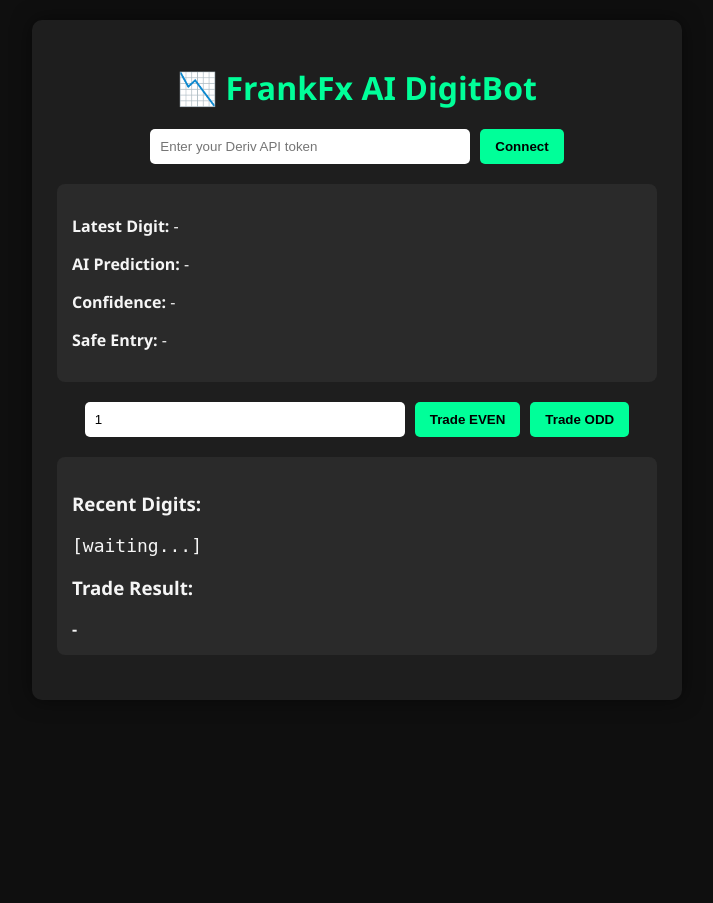
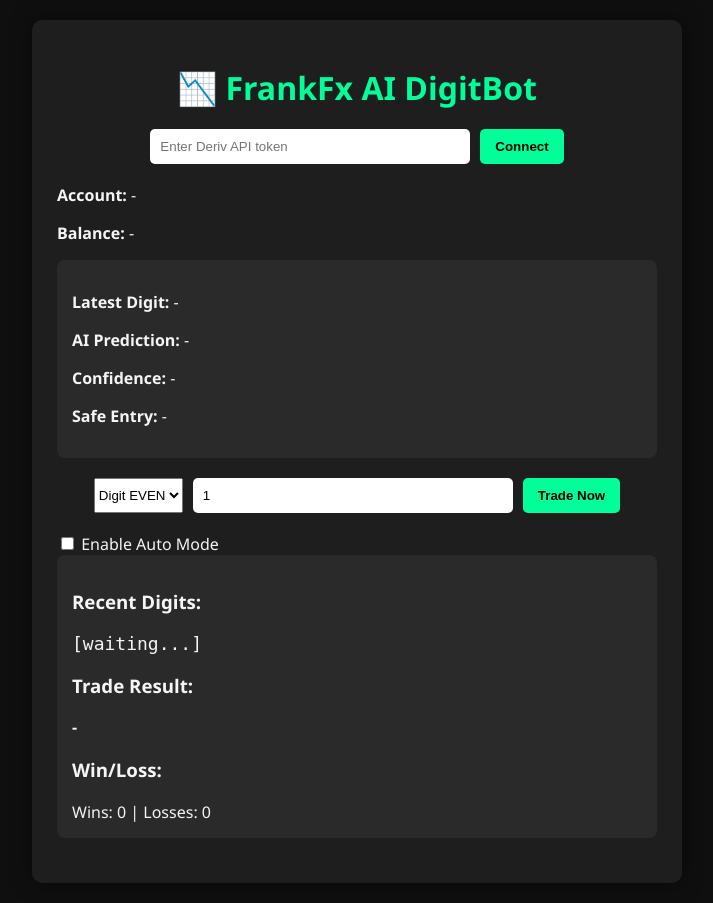
Before and after one commit to Agbo130/frankfx-digitai-bot-, a Flask app: page / in a window 1280 px wide. Shown: the whole page, without its empty margins (283-996 px from the left). Before the commit the page ends 700 px from the top, so only its background shows below. Run offline with Flask 3, Linux system fonts and the light colour scheme.

Commit message:
Updated main.py with auto-trade, balance, and win/loss tracking

```diff
--- a/main.py
+++ b/main.py
@@ -2,47 +2,75 @@ from flask import Flask, render_template, request, jsonify
 import threading
 import websocket
 import json
-import time
 
 app = Flask(__name__)
 
-# Global storage (for demo)
+# === SESSION STATE ===
 session_data = {
     'token': None,
     'ws': None,
     'authorized': False,
     'latest_tick': None,
     'digits': [],
-    'trade_result': None
+    'trade_result': None,
+    'account_info': {},
+    'auto_trade': False,
+    'current_prediction': None,
+    'strategy': 'even',  # Default
+    'win_count': 0,
+    'loss_count': 0
 }
 
-# === WebSocket connection handler ===
+# === START WEBSOCKET TO DERIV ===
 def start_ws():
     def on_message(ws, message):
         data = json.loads(message)
 
+        # Handle authorization
         if data.get('msg_type') == 'authorize':
             session_data['authorized'] = True
+            ws.send(json.dumps({"balance": 1, "subscribe": 1}))
+            ws.send(json.dumps({"ticks": "R_10", "subscribe": 1}))
 
+        # Handle account balance
+        elif data.get('msg_type') == 'balance':
+            session_data['account_info'] = {
+                'balance': data['balance']['balance'],
+                'currency': data['balance']['currency'],
+                'account_type': data['balance']['loginid']
+            }
+
+        # Handle live ticks
         elif data.get('msg_type') == 'tick':
             digit = int(data['tick']['quote'][-1])
             session_data['latest_tick'] = digit
             session_data['digits'].append(digit)
-            if len(session_data['digits']) > 30:
+            if len(session_data['digits']) > 20:
                 session_data['digits'].pop(0)
 
+            # Auto trade logic
+            if session_data['auto_trade'] and session_data['current_prediction']:
+                if session_data['current_prediction'] == 'EVEN' and digit % 2 == 0:
+                    session_data['win_count'] += 1
+                elif session_data['current_prediction'] == 'ODD' and digit % 2 != 0:
+                    session_data['win_count'] += 1
+                else:
+                    session_data['loss_count'] += 1
+
+                session_data['current_prediction'] = None
+
+        # Trade confirmation
         elif data.get('msg_type') == 'buy':
             contract_id = data['buy']['contract_id']
             session_data['trade_result'] = f"Trade executed: Contract ID {contract_id}"
 
     def on_open(ws):
         ws.send(json.dumps({"authorize": session_data['token']}))
-        ws.send(json.dumps({"ticks": "R_10", "subscribe": 1}))
 
     def on_error(ws, error):
         print("WebSocket Error:", error)
 
-    def on_close(ws, close_status_code, close_msg):
+    def on_close(ws, code, msg):
         print("WebSocket Closed")
 
     ws = websocket.WebSocketApp(
@@ -55,7 +83,7 @@ def start_ws():
     session_data['ws'] = ws
     ws.run_forever()
 
-# === Flask routes ===
+# === ROUTES ===
 @app.route('/')
 def index():
     return render_template('index.html')
@@ -66,6 +94,8 @@ def set_token():
     session_data['token'] = token
     session_data['authorized'] = False
     session_data['digits'] = []
+    session_data['win_count'] = 0
+    session_data['loss_count'] = 0
     threading.Thread(target=start_ws).start()
     return jsonify({"status": "WebSocket started"})
 
@@ -74,15 +104,20 @@ def latest():
     return jsonify({
         "digit": session_data['latest_tick'],
         "digits": session_data['digits'],
-        "result": session_data['trade_result']
+        "result": session_data['trade_result'],
+        "account": session_data['account_info'],
+        "win": session_data['win_count'],
+        "loss": session_data['loss_count']
     })
 
 @app.route('/trade', methods=['POST'])
 def trade():
-    direction = request.json.get('direction')  # 'even' or 'odd'
+    direction = request.json.get('direction')
     amount = float(request.json.get('amount', 1))
 
     contract_type = "DIGITEVEN" if direction == "even" else "DIGITODD"
+    session_data['current_prediction'] = direction.upper()
+
     trade_request = {
         "buy": "1",
         "price": amount,
@@ -103,5 +138,11 @@ def trade():
     else:
         return jsonify({"error": "WebSocket not connected"})
 
+@app.route('/auto-toggle', methods=['POST'])
+def auto_toggle():
+    state = request.json.get('state')
+    session_data['auto_trade'] = state
+    return jsonify({"status": f"Auto mode {'enabled' if state else 'disabled'}"})
+
 if __name__ == '__main__':
     app.run(host='0.0.0.0', port=8080)
--- a/templates/index.html
+++ b/templates/index.html
@@ -1,5 +1,4 @@
-<!DOCTYPE html>
-<html lang="en">
+     <!DOCTYPE html><html lang="en">
 <head>
   <meta charset="UTF-8">
   <title>FrankFx AI DigitBot</title>
@@ -7,11 +6,14 @@
 </head>
 <body>
   <div class="container">
-    <h1>📉 FrankFx AI DigitBot</h1>
+    <h1>📉 FrankFx AI DigitBot</h1><div class="token-box">
+  <input type="text" id="token" placeholder="Enter Deriv API token">
+  <button onclick="setToken()">Connect</button>
+</div>
 
-    <div class="token-box">
-      <input type="text" id="token" placeholder="Enter your Deriv API token">
-      <button onclick="setToken()">Connect</button>
+<div class="account-info">
+  <p><strong>Account:</strong> <span id="account-type">-</span></p>
+  <p><strong>Balance:</strong> <span id="account-balance">-</span></p>
 </div>
 
 <div class="info">
@@ -22,9 +24,16 @@
 </div>
 
 <div class="trade-controls">
+  <select id="strategy">
+    <option value="even">Digit EVEN</option>
+    <option value="odd">Digit ODD</option>
+  </select>
   <input type="number" id="stake" placeholder="Stake Amount" value="1">
-      <button onclick="trade('even')">Trade EVEN</button>
-      <button onclick="trade('odd')">Trade ODD</button>
+  <button onclick="tradeManual()">Trade Now</button>
+</div>
+
+<div class="auto-toggle">
+  <label><input type="checkbox" id="auto-mode" onchange="toggleAuto()"> Enable Auto Mode</label>
 </div>
 
 <div class="history">
@@ -33,9 +42,10 @@
 
   <h3>Trade Result:</h3>
   <div id="trade-result">-</div>
-    </div>
+
+  <h3>Win/Loss:</h3>
+  <div id="win-loss">Wins: 0 | Losses: 0</div>
 </div>
 
-  <script src="/static/script.js"></script>
-</body>
+  </div>  <script src="/static/script.js"></script></body>
 </html>
```
Lines whose indentation alone changed are shown as unchanged.
